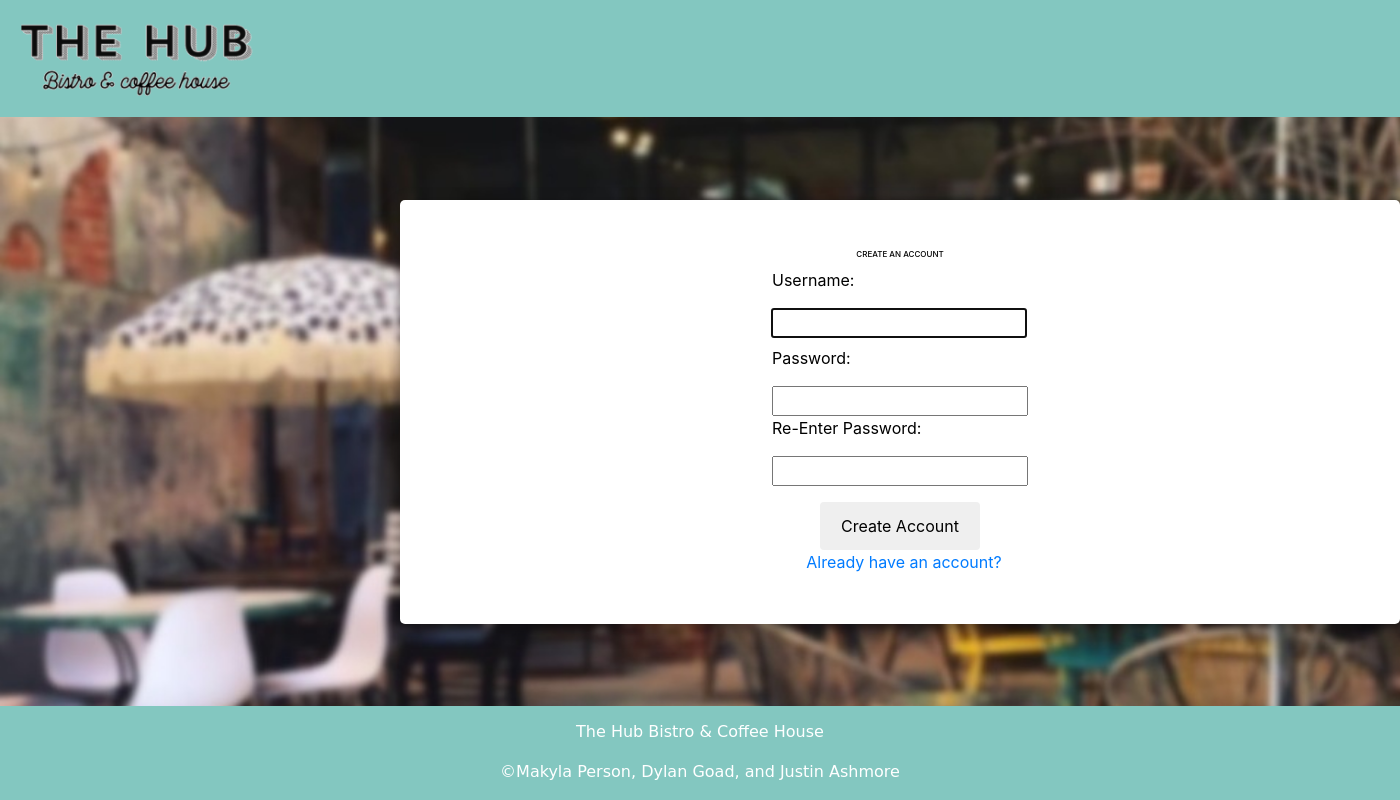
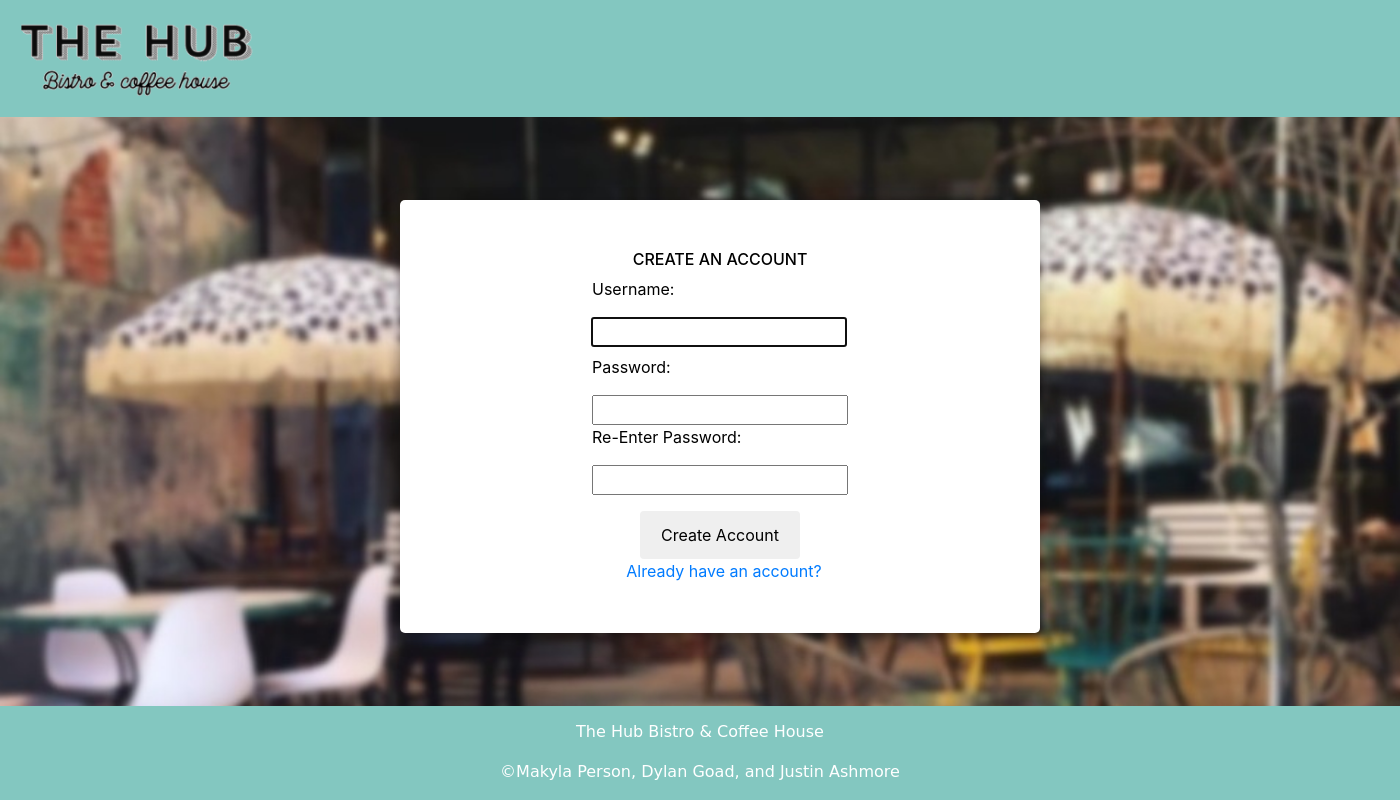
Before and after one commit to makylaperson43/Capstone, a Django app: page /register/ in a window 1400 px wide. Run offline with Django 3.2, Linux system fonts and the light colour scheme; some libraries are stand-ins or nearby versions.

Commit message:
login/register fix

```diff
--- a/HUB/static/login.css
+++ b/HUB/static/login.css
@@ -35,7 +35,7 @@ html {
     margin-top: 10em;
     width: 1000px;
 
-    font-size: 30em;
+    font-size: 2em;
   }
 }
 @media only screen and (max-width: 1500px) {
@@ -105,7 +105,7 @@ html {
 
 @media only screen and (max-width: 3000px) {
   .loginword {
-    font-size: 0.5em;
+    font-size: 1em;
   }
 }
 @media only screen and (max-width: 770px) {
--- a/HUB/static/register.css
+++ b/HUB/static/register.css
@@ -11,7 +11,7 @@ html {
 }
 
 .user_card_register {
-  width: 600px;
+  width: 800px;
   background: white;
   margin-top: 12.5em;
 
@@ -40,7 +40,7 @@ html {
 @media only screen and (max-width: 1500px) {
   .user_card_register {
     margin-top: 12.5em;
-    width: 1000px;
+    width: 40em;
 
     font-size: 1em;
   }
@@ -137,7 +137,7 @@ html {
 }
 @media only screen and (max-width: 3000px) {
   .register_word {
-    font-size: 0.5em;
+    font-size: 1em;
   }
 }
 @media only screen and (max-width: 770px) {
```
Also changed, not shown: HUB/static/cart.css (+6 -6 lines).
